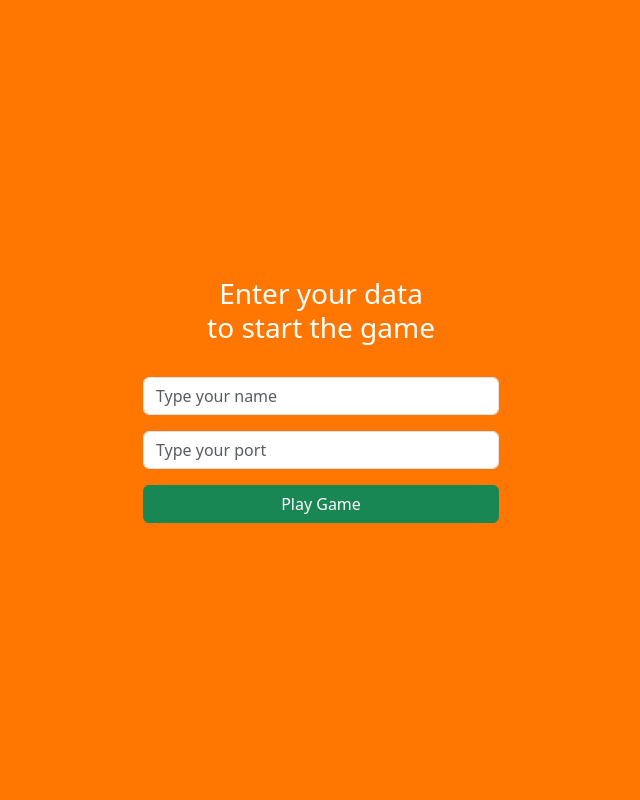
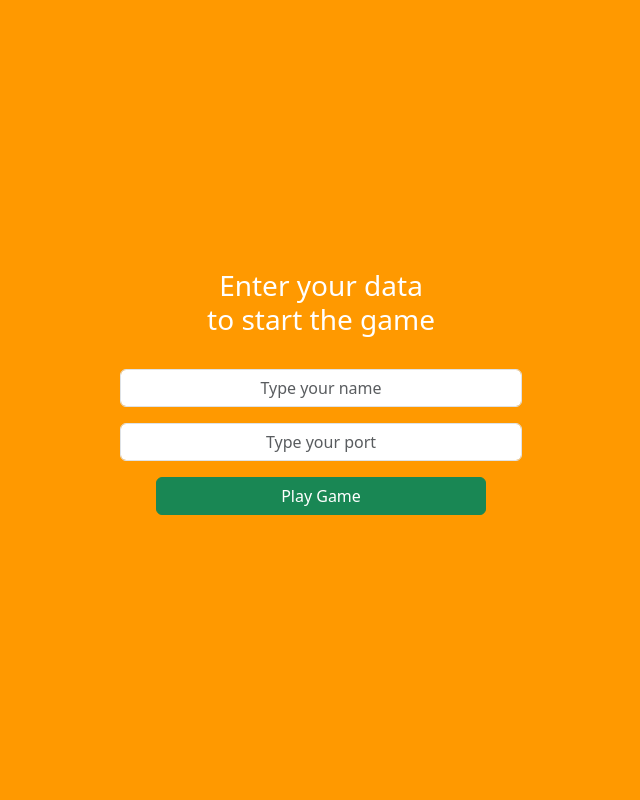
Before and after one commit to ErnestoQuezada/flappy-cubird, a PHP site: page / in a window 1280 px wide. Shown: the whole page, without its empty margins (319-959 px from the left). Run offline with PHP 8.4, Linux system fonts and the light colour scheme.

Commit message:
Hotlinking removed. In-line CSS moved to .css file

```diff
--- a/css/styles.css
+++ b/css/styles.css
@@ -9,6 +9,14 @@ body
     height: 100vh;
     width: 100vw;
 	font-family: sans-serif;
+}
+
+.form
+{
+	height: 100vh;
+    width: 100vw;
+	color: white;
+	background-color: #ff9900;
 }
 
 @media (max-width: 992px)
@@ -102,22 +110,6 @@ body
     font-size: 7vh;
 }
 
-.form_holder
-{
-	display : none;
-    position: fixed;
-    z-index: 100;
-    font-size: 5vh;
-    font-weight: normal;
-    color: white;
-    top: -1vh;
-	height: 101vh;
-	width: 100vw;
-	padding-top: 30vh;
-    text-align: center;
-	background: url("../images/form-background.png");
-}
-
 .highscores
 {
 	display : none;
@@ -166,12 +158,6 @@ thead
     text-align: center;
 }
 
-#phone-error, #fullname-error
-{
-    font-size: 3vh;
-    color: #c55357;
-}
-
 input
 {
 	width: 330px;
--- a/index.php
+++ b/index.php
@@ -2,18 +2,17 @@
 <html>
 <head>
     <title>Flappy Cubird</title>
-	<link rel="icon" href="https://logodownload.org/wp-content/uploads/2017/06/bitcoin-logo-1-1.png">
+	<link rel="icon" href="images/bitcoin-logo.png">
+    <link rel="stylesheet" href="css/styles.css?version=0.1">
 	<link href="https://cdn.jsdelivr.net/npm/bootstrap@5.3.0/dist/css/bootstrap.min.css" rel="stylesheet" integrity="sha384-9ndCyUaIbzAi2FUVXJi0CjmCapSmO7SnpJef0486qhLnuZ2cdeRhO02iuK6FUUVM" crossorigin="anonymous">
-
 </head>
-<body style="display: flex; align-items: center; height: 100vh; background-color: #ff7700;">
-	<div class="container text-center">
-		<div class="row">
+<body>
+	<div class="container-fluid h-100 text-center form">
+		<div class="row h-100 align-items-center">
 			<div class="col"></div>
-			<div class="col-4">
-
+			<div class="col-4 align-self-center">
 				<form action="index2.php" method="POST">
-					<h3 style="color:white;">Enter your data<br>to start the game</h3>
+					<h3>Enter your data<br>to start the game</h3>
 					<br>
 					<div class="mb-3">
 						<input class="form-control" type="text" name="player" placeholder="Type your name" aria-label="default input" required>
@@ -21,9 +20,8 @@
 					<div class="mb-3">
 						<input class="form-control" type="text" name="port" placeholder="Type your port" aria-label="default input" required>
 					</div>
-					<button type="submit" class="btn btn-success" style="width: 100%;">Play Game</button>
+					<button type="submit" class="btn btn-success mb-3">Play Game</button>
 				</form>
-
 			</div>
 			<div class="col"></div>
 		</div>
--- a/index2.php
+++ b/index2.php
@@ -3,8 +3,7 @@
 <head>
 <title>Flappy Cubird</title>
 
-	<link rel="icon" href="https://logodownload.org/wp-content/uploads/2017/06/bitcoin-logo-1-1.png">
-
+	<link rel="icon" href="images/bitcoin-logo.png">
     <link rel="stylesheet" href="css/styles.css?version=0.1">
 	<meta http-equiv="Cache-Control" content="no-cache, no-store, must-revalidate" />
 	<meta http-equiv="Pragma" content="no-cache" />
```
Also changed, not shown: js/form.js (deleted, +0 -94 lines), images/bitcoin-logo.png (added).
